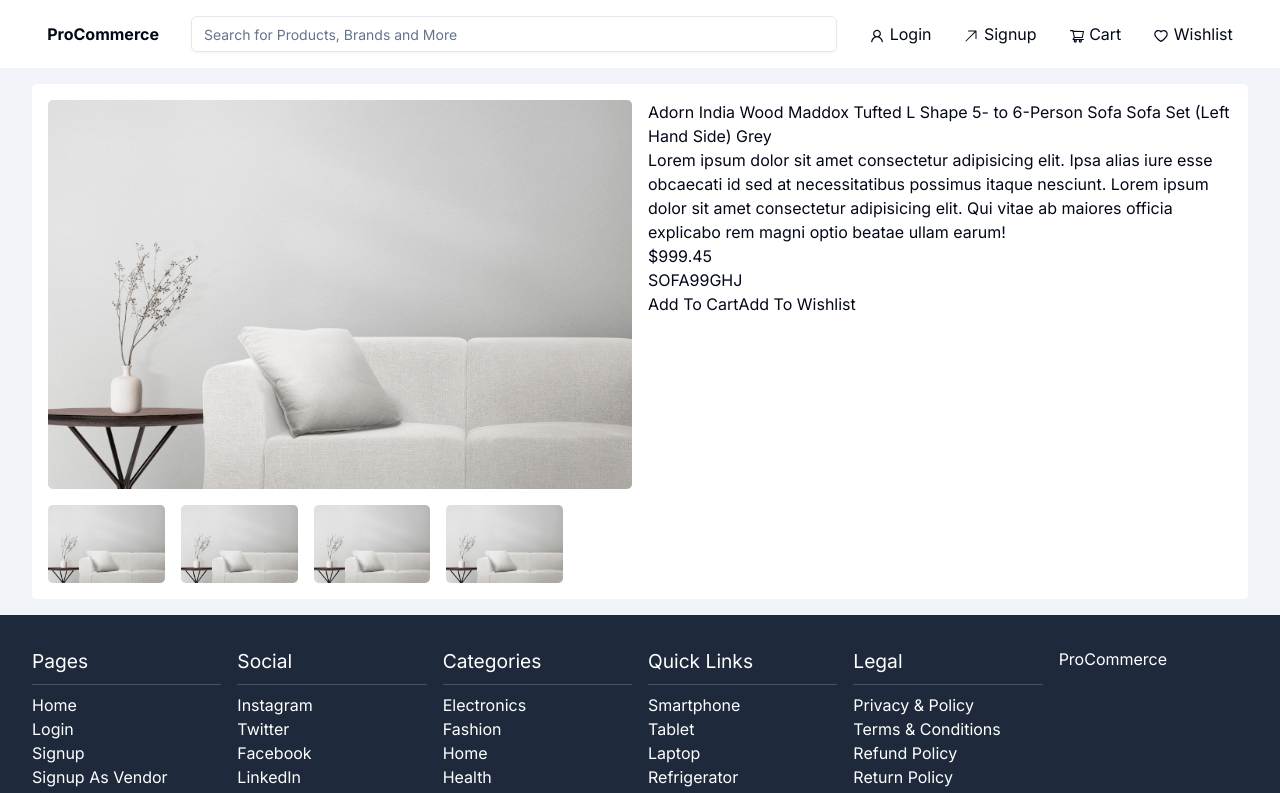
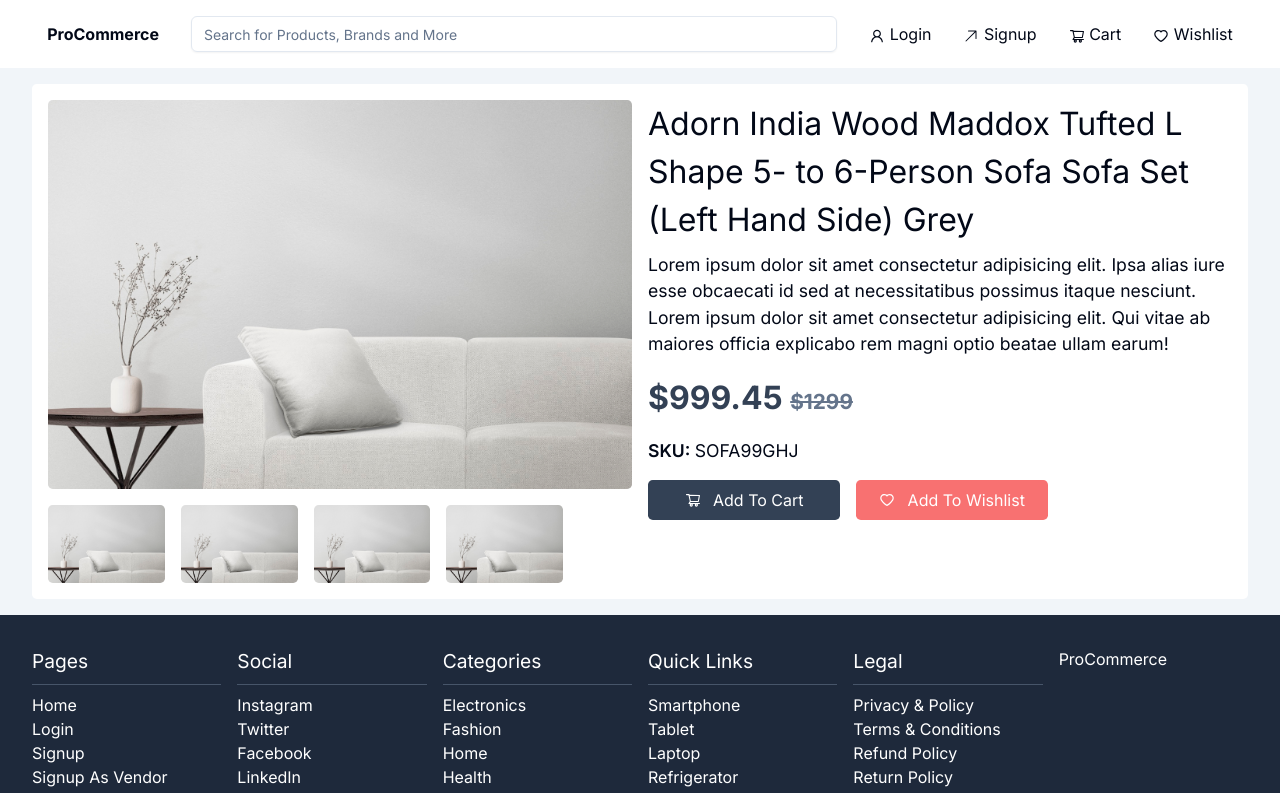
Before and after one commit to harshitclub/ProCommerce, a Next.js app in the folder frontend/: page /product/1 in a window 1280 px wide. Shown: the top 793 px of the page. Built offline with nearby package versions, Linux system fonts and the light colour scheme.

Commit message:
@product-working

```diff
--- a/frontend/src/app/(products)/product/[id]/page.tsx
+++ b/frontend/src/app/(products)/product/[id]/page.tsx
@@ -1,6 +1,7 @@
 import Image from "next/image";
 import "./style.css";
 import product from "@/assets/demo.jpg";
+import { AiOutlineHeart, AiOutlineShoppingCart } from "react-icons/ai";
 export default function Product() {
   return (
     <>
@@ -23,18 +24,41 @@ export default function Product() {
                 Adorn India Wood Maddox Tufted L Shape 5- to 6-Person Sofa Sofa
                 Set (Left Hand Side) Grey{" "}
               </h1>
-              <p>
+              <p className="productDesc">
                 Lorem ipsum dolor sit amet consectetur adipisicing elit. Ipsa
                 alias iure esse obcaecati id sed at necessitatibus possimus
                 itaque nesciunt. Lorem ipsum dolor sit amet consectetur
                 adipisicing elit. Qui vitae ab maiores officia explicabo rem
                 magni optio beatae ullam earum!
               </p>
-              <p className="productPrice">$999.45</p>
-              <p className="productSku">SOFA99GHJ</p>
-              <div className="addCartwish">
-                <button>Add To Cart</button>
-                <button>Add To Wishlist</button>
+              <p className="productPrice">
+                $999.45{" "}
+                <span>
+                  <s>$1299</s>
+                </span>
+              </p>
+              <p className="productSku">
+                <span>SKU: </span>SOFA99GHJ
+              </p>
+              <div className="addCartWish flex alignCenter justifyStart gap1">
+                <button className="pAddToCart">
+                  <AiOutlineShoppingCart
+                    style={{
+                      display: "inline-block",
+                      margin: "-0.18rem 0.5rem 0 0",
+                    }}
+                  />{" "}
+                  Add To Cart
+                </button>
+                <button className="pAddToWishlist">
+                  <AiOutlineHeart
+                    style={{
+                      display: "inline-block",
+                      margin: "-0.18rem 0.5rem 0 0",
+                    }}
+                  />{" "}
+                  Add To Wishlist
+                </button>
               </div>
             </div>
           </div>
--- a/frontend/src/app/(products)/product/[id]/style.css
+++ b/frontend/src/app/(products)/product/[id]/style.css
@@ -15,3 +15,103 @@
   border-radius: 0.3rem;
   cursor: pointer;
 }
+
+.productInfo > .productInfoContainer > .productDetails > .productDContent > h1 {
+  font-size: 2rem;
+  margin: 0 0 0.5rem 0;
+}
+
+.productInfo
+  > .productInfoContainer
+  > .productDetails
+  > .productDContent
+  > .productDesc {
+  font-size: 1.1rem;
+  margin: 0 0 1rem 0;
+}
+
+.productInfo
+  > .productInfoContainer
+  > .productDetails
+  > .productDContent
+  > .productPrice {
+  font-size: 2rem;
+  font-weight: 700;
+  margin: 0 0 1rem 0;
+  color: var(--mainBg4);
+}
+
+.productInfo
+  > .productInfoContainer
+  > .productDetails
+  > .productDContent
+  > .productPrice
+  > span {
+  color: var(--color2);
+  font-size: 1.3rem;
+}
+
+.productInfo
+  > .productInfoContainer
+  > .productDetails
+  > .productDContent
+  > .productSku {
+  font-size: 1.1rem;
+  margin: 0 0 1rem 0;
+}
+
+.productInfo
+  > .productInfoContainer
+  > .productDetails
+  > .productDContent
+  > .productSku
+  > span {
+  font-weight: 600;
+}
+
+.productInfo
+  > .productInfoContainer
+  > .productDetails
+  > .productDContent
+  > .addCartWish
+  > .pAddToCart {
+  background-color: var(--mainBg4);
+  padding: 0.5rem 1rem;
+  cursor: pointer;
+  color: #fff;
+  border-radius: 0.3rem;
+  width: 12rem;
+}
+
+.productInfo
+  > .productInfoContainer
+  > .productDetails
+  > .productDContent
+  > .addCartWish
+  > .pAddToCart:hover {
+  background-color: var(--mainBg3);
+  transition: 0.2s all ease-in-out;
+}
+
+.productInfo
+  > .productInfoContainer
+  > .productDetails
+  > .productDContent
+  > .addCartWish
+  > .pAddToWishlist {
+  background-color: var(--red);
+  padding: 0.5rem 1rem;
+  border-radius: 0.3rem;
+  color: #fff;
+  width: 12rem;
+}
+
+.productInfo
+  > .productInfoContainer
+  > .productDetails
+  > .productDContent
+  > .addCartWish
+  > .pAddToWishlist:hover {
+  background-color: var(--red2);
+  transition: 0.2s all ease-in-out;
+}
--- a/frontend/src/app/globals.css
+++ b/frontend/src/app/globals.css
@@ -42,6 +42,9 @@
     --color1: #94a3b8;
     --color2: #64748b;
     --color3: #475569;
+
+    --red: #f87171;
+    --red2: #ef4444;
   }
 
   .dark {
```
